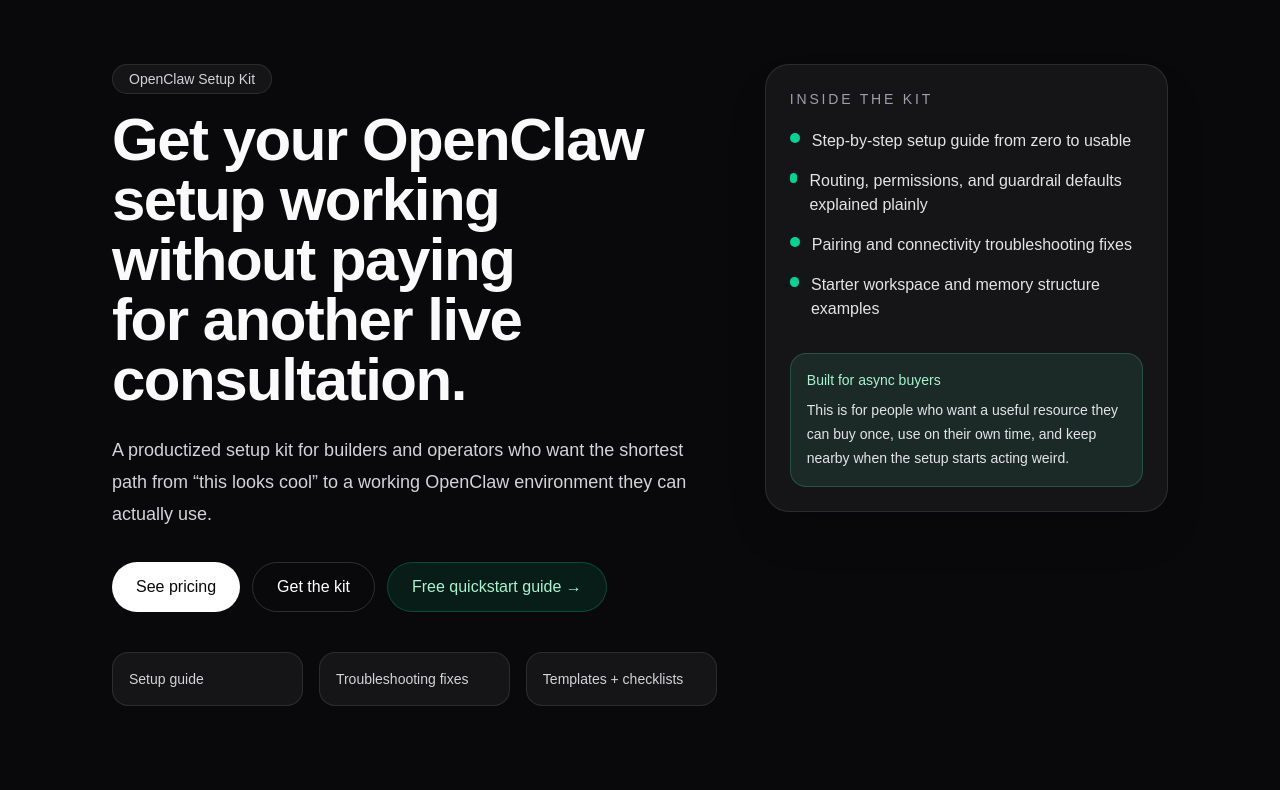
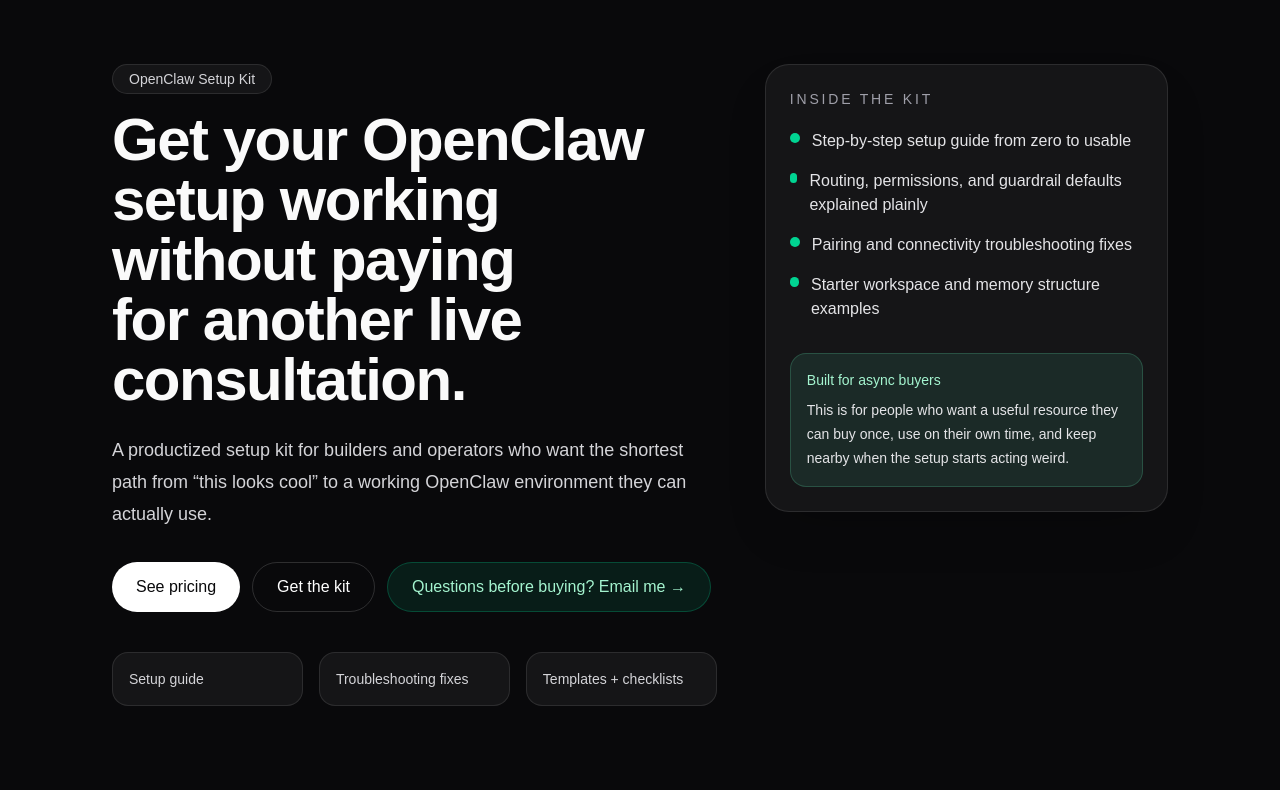
Before and after one commit to Jadkins333/openclaw-setup-service-v2, a Next.js app: page / in a window 1280 px wide. Shown: the top 790 px of the page. Built offline with nearby package versions, Linux system fonts and the light colour scheme.

Commit message:
fix: replace fake CTA with email buyer path

```diff
--- a/src/app/page.tsx
+++ b/src/app/page.tsx
@@ -129,10 +129,10 @@ export default function Home() {
                 Get the kit
               </a>
               <a
-                href="/openclaw-setup-service-v2/guide/"
+                href="mailto:jonathenadkins@gmail.com?subject=OpenClaw%20Setup%20Kit%20question"
                 className="inline-flex items-center justify-center rounded-full border border-emerald-400/25 bg-emerald-400/10 px-6 py-3 font-medium text-emerald-200 transition hover:bg-emerald-400/20"
               >
-                Free quickstart guide →
+                Questions before buying? Email me →
               </a>
             </div>
 
@@ -282,7 +282,7 @@ export default function Home() {
         <section id="buy" className="mt-20 rounded-3xl border border-white/10 bg-emerald-400/10 p-8">
           <h2 className="text-3xl font-semibold tracking-tight">Get the OpenClaw Setup Kit</h2>
           <p className="mt-3 max-w-2xl text-zinc-200">
-            Choose the tier that fits your needs. You will get instant access to the materials so you can start setting up right away.
+            Delivery is manual by email within 24 hours of payment confirmation, sent from jonathenadkins@gmail.com to the address Stripe captures at checkout. Reply if you need it faster than 24 hours and I will prioritize.
           </p>
           <div className="mt-6 flex flex-col gap-3 sm:flex-row">
             <a
```
Also changed, not shown: 1 other file (tests, documents, lock files or other folders).
